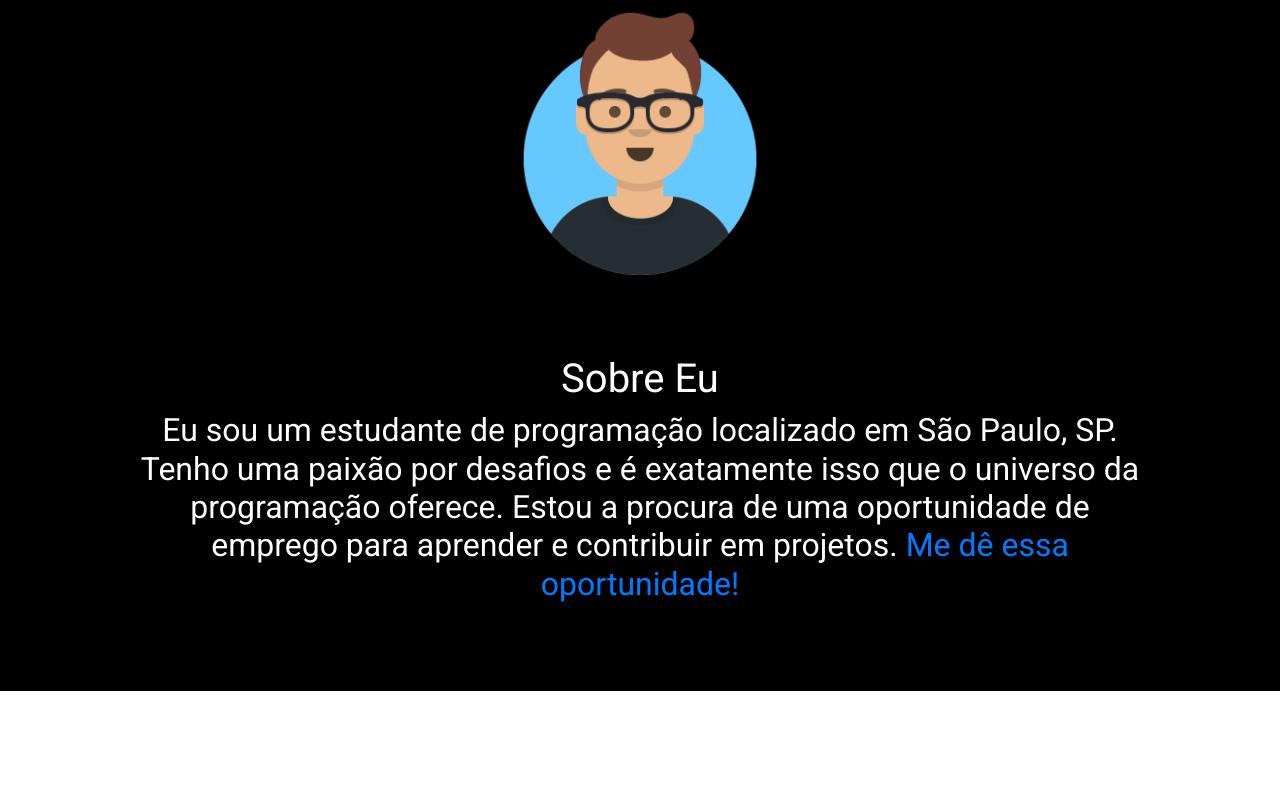
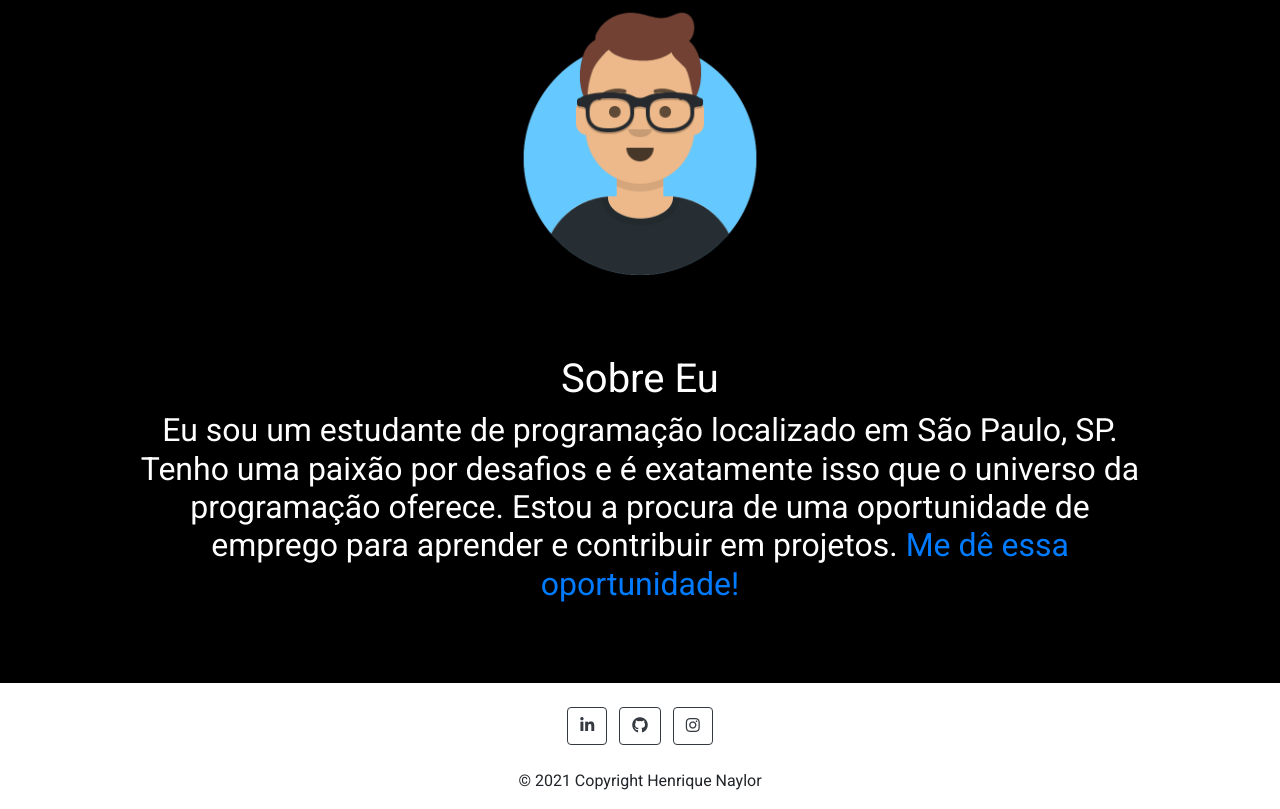
Before and after one commit to hnl09/my-portfolio, a website: page public/index.html in a window 1280 px wide. Shown: the part 1694-2503 px from the top of the page. Before the commit the page ends 2465 px from the top, so only its background shows below. Drawn offline with nearby package versions, Linux system fonts and the light colour scheme.

Commit message:
updatedHtmlCss

```diff
--- a/public/index.html
+++ b/public/index.html
@@ -30,13 +30,13 @@
       <div class="collapse navbar-collapse " id="navbarNavDropdown">
         <ul class="navbar-nav mx-auto">
           <li class="nav-item active">
-            <a class="nav-link" href="#">Sobre</a>
+            <a class="nav-link" href="#about">Sobre</a>
           </li>
           <li class="nav-item active">
             <a class="nav-link" href="#skills">Habilidades</a>
           </li>
           <li class="nav-item active">
-            <a class="nav-link" href="#">Contato</a>
+            <a class="nav-link" href="#footer">Contato</a>
           </li>
         </ul>
       </div>
@@ -104,7 +104,7 @@
   <!-- About Section -->
   <section id="about">
     <div class="container-fluid text-white">
-      <div class="row">
+      <div class="aboutRow">
         <div class="aboutBox col-lg-12 img-box">
           <img src="./img/avatar.png" alt="henrique-avatar" class="henriqueAvatar">
         </div>
@@ -121,6 +121,29 @@
     </div>
   </section>
 
+  <!--Footer Section-->
+  <section id="footer">
+    <div class="container-fluid">
+      <div>
+        <!-- Linkedin -->
+        <div class="footerBox col-lg-12">
+          <a class="btn btn-outline-dark btn-floating m-1" href="https://www.linkedin.com/in/henrique-naylor-lopes/"
+            target="_blank" role="button"><i class="fab fa-linkedin-in"></i></a>
+
+          <!-- Github -->
+          <a class="btn btn-outline-dark btn-floating m-1" href="https://github.com/hnl09" target="_blank"
+            role="button"><i class="fab fa-github"></i></a>
+
+          <!-- Instagram -->
+          <a class="btn btn-outline-dark btn-floating m-1" href="https://www.instagram.com/hnl09/" target="_blank"
+            role="button"><i class="fab fa-instagram"></i></a>
+        </div>
+        <div class=" footerText">
+          <p>© 2021 Copyright Henrique Naylor</p>
+        </div>
+      </div>
+    </div>
+  </section>
 
   <!--Boostrap JS-->
   <script src="https://code.jquery.com/jquery-3.3.1.slim.min.js"
--- a/public/styles.css
+++ b/public/styles.css
@@ -8,7 +8,7 @@ body {
     background-color: black;
 }
 
-.icone-navbar{
+.icone-navbar {
     font-family: 'Anton', sans-serif;
     font-size: 1.5rem;
     margin-right: 0px;
@@ -27,11 +27,11 @@ body {
 
 /* Opacidade para imagem */
 
-.mask{
-    position:absolute;
-    width:100%;
-    height:100%;
-    background:rgba(0,0,0,0.7);
+.mask {
+    position: absolute;
+    width: 100%;
+    height: 100%;
+    background: rgba(0, 0, 0, 0.7);
 }
 
 .container-fluid {
@@ -54,18 +54,9 @@ body {
 }
 
 .skillsTitle {
- padding: 1.75rem 0 1.75rem 0
+    padding: 1.75rem 0 1.75rem 0
 }
 
-/*
-.skills-icons {
-
-}
-
-.skilsText {
-
-}
-*/
 
 /* About Section */
 
@@ -73,8 +64,12 @@ body {
     background-color: black;
 }
 
+.aboutRow {
+    margin: 0rem 7rem
+}
+
 .highlight-text {
- color: rgb(52, 89, 255);
+    color: rgb(52, 89, 255);
 }
 
 .aboutBox {
@@ -95,6 +90,24 @@ body {
     width: 15%;
 }
 
+/* footer */
+
+#footer {
+    background-color: white;
+}
+
+
+.footerBox {
+    margin-top: 1.25rem;
+    text-align: center;
+    position: relative;
+}
+
+.footerText {
+    text-align: center;
+    margin-top: 1.25rem;
+}
+
 @media (max-width: 480px) {
     .henriqueAvatar {
         width: 150%;
```
